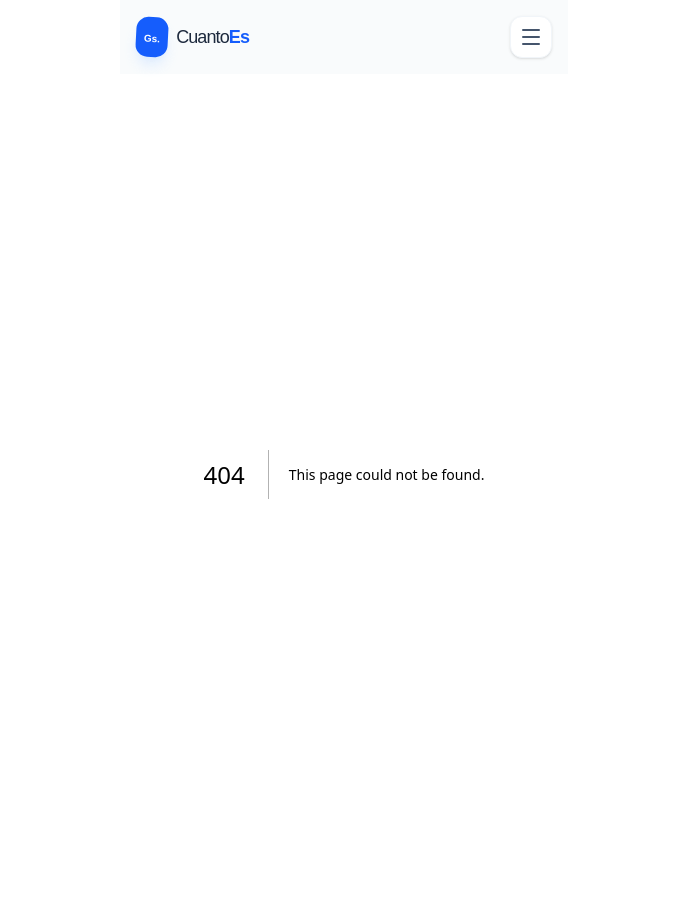
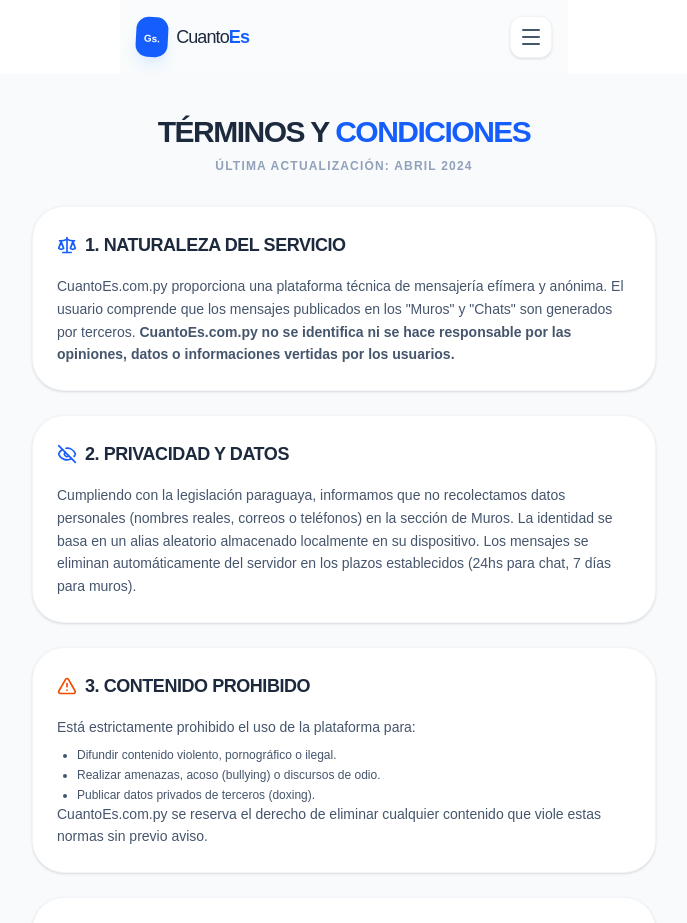
Before and after one commit to Schrammpy/cuanto-es, a Next.js app: page /legal in a window 1280 px wide. Before the commit this address had no page. Shown: the top 923 px of the page, without its empty margins (296-983 px from the left). Before the commit the page ends 874 px from the top, so only its background shows below. Built offline with nearby package versions, Linux system fonts and the light colour scheme.

Commit message:
Se agrega parte legal

```diff
--- /dev/null
+++ b/app/legal/page.tsx
@@ -0,0 +1,67 @@
+'use client';
+import React from 'react';
+import Navbar from '@/components/Navbar';
+import Footer from '@/components/Footer';
+import { ShieldCheck, Scale, AlertTriangle, EyeOff } from 'lucide-react';
+
+export default function LegalPage() {
+  return (
+    <main className="min-h-screen bg-[#F8FAFC]">
+      <div className="max-w-2xl mx-auto px-6 py-10 space-y-8">
+        <header className="text-center space-y-2">
+          <h1 className="text-3xl font-black text-slate-800 uppercase tracking-tighter">Términos y <span className="text-blue-600">Condiciones</span></h1>
+          <p className="text-xs font-bold text-slate-400 uppercase tracking-widest">Última actualización: Abril 2024</p>
+        </header>
+
+        <section className="space-y-6 text-slate-600 text-sm leading-relaxed">
+          <div className="bg-white p-6 rounded-[2rem] shadow-sm border border-slate-100">
+            <div className="flex items-center gap-2 mb-4 text-slate-800">
+              <Scale className="w-5 h-5 text-blue-600" />
+              <h2 className="font-black uppercase tracking-tight text-lg">1. Naturaleza del Servicio</h2>
+            </div>
+            <p>
+              CuantoEs.com.py proporciona una plataforma técnica de mensajería efímera y anónima. El usuario comprende que los mensajes publicados en los "Muros" y "Chats" son generados por terceros. <strong>CuantoEs.com.py no se identifica ni se hace responsable por las opiniones, datos o informaciones vertidas por los usuarios.</strong>
+            </p>
+          </div>
+
+          <div className="bg-white p-6 rounded-[2rem] shadow-sm border border-slate-100">
+            <div className="flex items-center gap-2 mb-4 text-slate-800">
+              <EyeOff className="w-5 h-5 text-blue-600" />
+              <h2 className="font-black uppercase tracking-tight text-lg">2. Privacidad y Datos</h2>
+            </div>
+            <p>
+              Cumpliendo con la legislación paraguaya, informamos que no recolectamos datos personales (nombres reales, correos o teléfonos) en la sección de Muros. La identidad se basa en un alias aleatorio almacenado localmente en su dispositivo. Los mensajes se eliminan automáticamente del servidor en los plazos establecidos (24hs para chat, 7 días para muros).
+            </p>
+          </div>
+
+          <div className="bg-white p-6 rounded-[2rem] shadow-sm border border-slate-100">
+            <div className="flex items-center gap-2 mb-4 text-slate-800">
+              <AlertTriangle className="w-5 h-5 text-orange-600" />
+              <h2 className="font-black uppercase tracking-tight text-lg">3. Contenido Prohibido</h2>
+            </div>
+            <p>
+              Está estrictamente prohibido el uso de la plataforma para:
+              <ul className="list-disc ml-5 mt-2 space-y-1 text-xs">
+                <li>Difundir contenido violento, pornográfico o ilegal.</li>
+                <li>Realizar amenazas, acoso (bullying) o discursos de odio.</li>
+                <li>Publicar datos privados de terceros (doxing).</li>
+              </ul>
+              CuantoEs.com.py se reserva el derecho de eliminar cualquier contenido que viole estas normas sin previo aviso.
+            </p>
+          </div>
+
+          <div className="bg-white p-6 rounded-[2rem] shadow-sm border border-slate-100">
+            <div className="flex items-center gap-2 mb-4 text-slate-800">
+              <ShieldCheck className="w-5 h-5 text-emerald-600" />
+              <h2 className="font-black uppercase tracking-tight text-lg">4. Sobre los códigos QR</h2>
+            </div>
+            <p>
+              La ubicación física de los códigos QR de CuantoEs.com.py es meramente referencial. Si usted encuentra un código en una ubicación privada sin autorización, o en un lugar que considere inapropiado, favor reportarlo a <strong>info@cuantoes.com.py</strong> para su desactivación digital inmediata.
+            </p>
+          </div>
+        </section>
+      </div>
+      <Footer />
+    </main>
+  );
+}
--- a/app/muro/[slug]/page.tsx
+++ b/app/muro/[slug]/page.tsx
@@ -155,6 +155,13 @@ export default function MuroInmersivo({ params }: { params: Promise<{ slug: stri
             </button>
         </div>
 
+        <div className="text-center px-8">
+        <p className="text-[8px] text-slate-500 uppercase leading-relaxed">
+        Al utilizar este muro, aceptás nuestros <a href="/legal" className="underline text-blue-500">términos de uso</a>.
+        Recordá que tus mensajes son públicos y CuantoEs.com.py no se hace responsable por el contenido generado por usuarios.
+        </p>
+        </div>
+
         <footer className="w-full max-w-xs pt-10">
             <button onClick={() => setShowExitWarning(true)} className="w-full flex items-center justify-between p-4 bg-white/5 rounded-2xl group border border-transparent hover:border-white/10 transition-all">
                 <div className="flex items-center gap-2">
```
